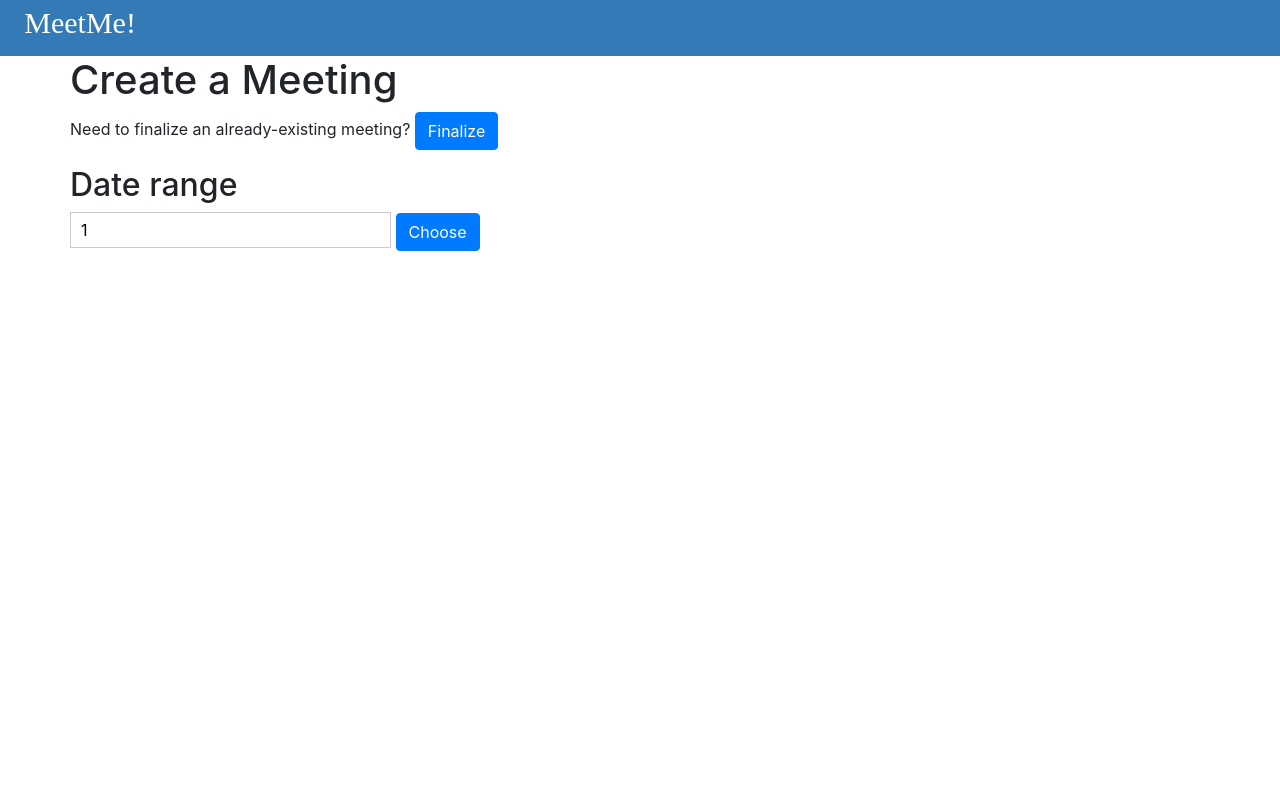
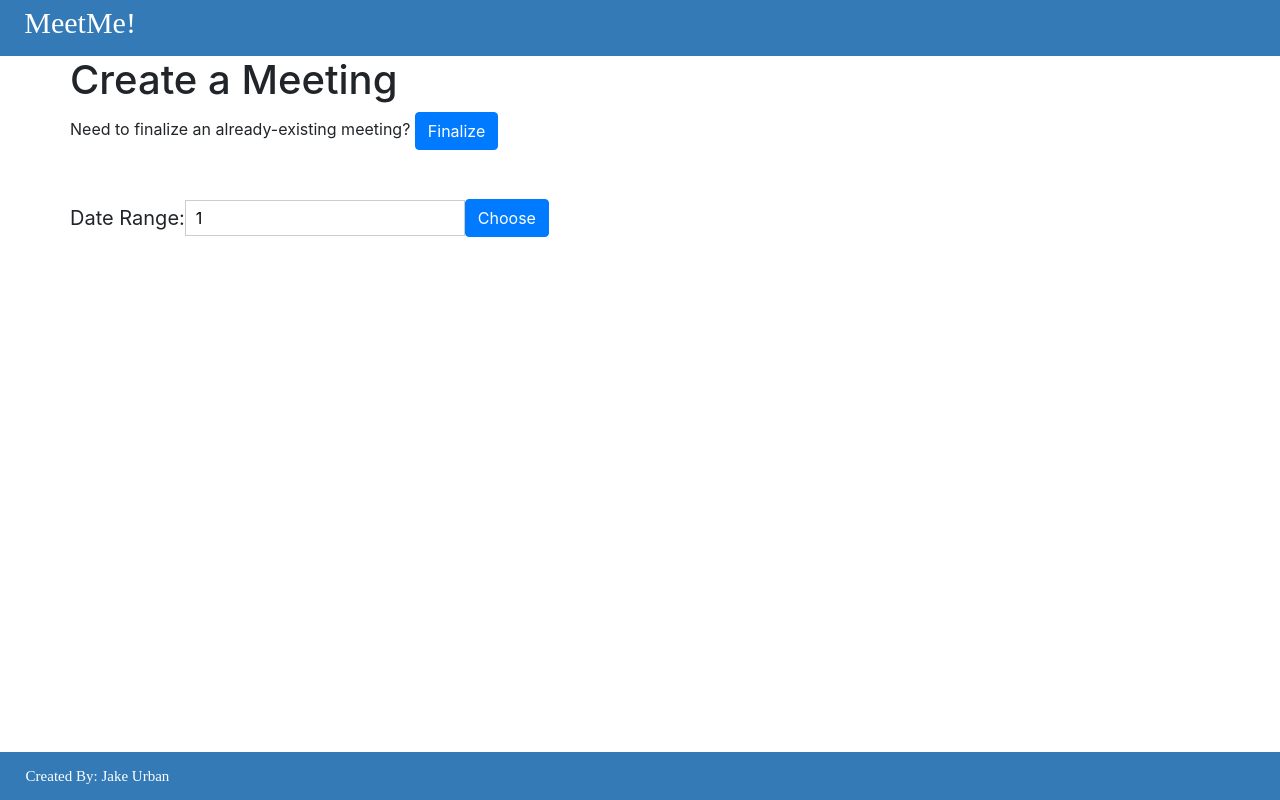
Before and after one commit to JakeUrban/MeeMeApp, a Flask app: page / in a window 1280 px wide. Run offline with Flask 2, Linux system fonts and the light colour scheme; the visitor is signed in with stand-in values (Sample User, id 1); some libraries are stand-ins or nearby versions.

Commit message:
Front-End Improvments

```diff
--- a/static/css/index.css
+++ b/static/css/index.css
@@ -1,5 +1,14 @@
+html {
+  position: relative;
+  min-height: 100%;
+}
+
+body {
+  margin-bottom: 6%;
+}
+
 #topBar {
-    position: absolute;
+    position: fixed;
     left: 0;
     right: 0;
     height:7%;
@@ -12,3 +21,24 @@
     font-size: 30px;
     font-family: 'Arial Rounded MT Bold';
 }
+
+#daterange {
+    font-size: 20px;
+}
+
+#footer {
+    position: fixed;
+    height: 6%;
+    bottom: 0;
+    left: 0;
+    right: 0;
+    background-color: rgb(51,122,183);
+}
+
+#p1 {
+    padding-left: 2%;
+    padding-top: 1%;
+    color: white;
+    font-size: 15px;
+    font-family: 'Arial Rounded MT Bold';
+}
--- a/templates/index.html
+++ b/templates/index.html
@@ -47,14 +47,10 @@
 </div>
 
 
-<div class="row">
-  <div class="text-center">
-    <h2>Date range</h2>
-  </div>
-</div>
-<div class="row text-center">
-  <form action="/setrange" method="post">
-  <input type="text" name="daterange" size="25"
+<div class="row text-center" style="padding-top:3%">
+    <form role="form" class="form-inline" action="/setrange" method="post">
+    <label id="daterange">Date Range:</label>
+    <input type="text" name="daterange" size="21"
     {% if session.daterange is defined %}
          value="{{session.daterange}}"
     {% endif %}
@@ -91,24 +87,10 @@
     <!--Show the calendar list (if we have it).  This will need to be turned into a form from which calendars can be picked. Up to three entries are shown in each row (but the order is across then down; I would prefer down then across).-->
 
 {% if session.calendars is defined  %}
-   <div class="row text-center" style="padding-bottom: 15px">
-	<button class="btn btn-success" id="select">Select All</button>
-	<button class="btn btn-danger" id="deselect">Deselect All</button>
-   </div>
-
-   <script type="text/javascript" >
-	function setCheckBoxes(state) {
-		$("input[type='checkbox']").prop('checked', state);
-	}
-	$("#select").on('click', function() {
-		setCheckBoxes(true);
-	});
-	$("#deselect").on('click', function() {
-		setCheckBoxes(false);
-	});
-  </script>
-
   <form method="post" action="/select_cal">
+  <div class="row text-center">
+    <label>Select the calendars you want to get availability from.</label>
+  </div>
   <div class="row text-center" style="padding-bottom: 10px">
   {% for cal in session.calendars if cal.selected %}
       <input type="checkbox" name="calendar" value="{{ cal.summary }}"/>
@@ -119,6 +101,8 @@
   {% endfor %}
   </div>
   <div class="row text-center">
+    <input type="button" class="btn btn-success" id="select" value="Select All">
+    <input type="button" class="btn btn-danger" id="deselect" value="Deselect All">
     <input type="submit" class="btn btn-primary" value="Find Times">
   </div>
   </form>
@@ -134,5 +118,22 @@
   {% endif %}
 {% endwith %}
 
-  </div>  <!--container (for bootstrap)-->
+
+</div>  <!--container (for bootstrap)-->
+
+<div id="footer">
+   <p id="p1">Created By: Jake Urban</p>
+</div>
+
+   <script type="text/javascript" >
+	function setCheckBoxes(state) {
+		$("input[type='checkbox']").prop('checked', state);
+	}
+	$("#select").on('click', function() {
+		setCheckBoxes(true);
+	});
+	$("#deselect").on('click', function() {
+		setCheckBoxes(false);
+	});
+  </script>
   </body> </html>
```
